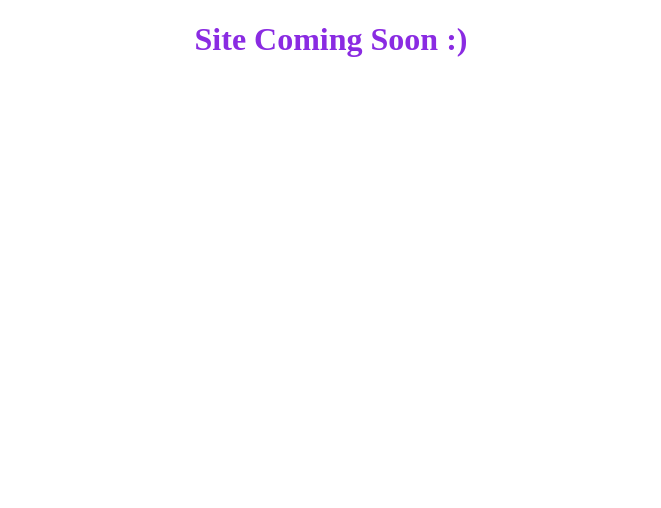
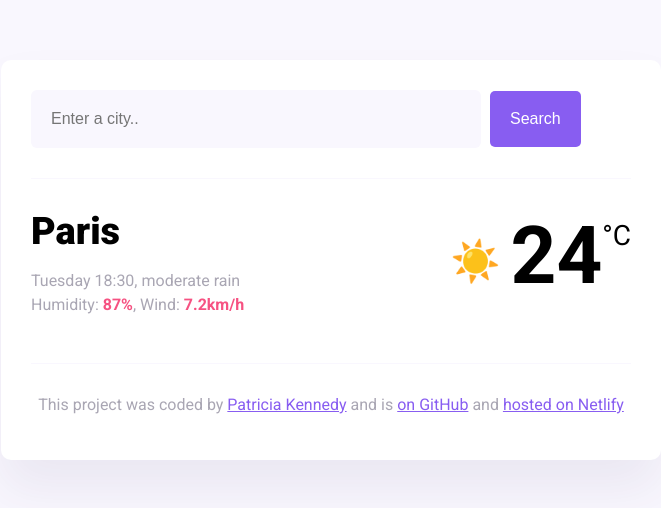
Before and after one commit to patriciakennedy/my-weather-app, a website: page index.html in a window 1280 px wide. Shown: the whole page, without its empty margins (309-970 px from the left). Drawn offline with nearby package versions, Linux system fonts and the light colour scheme.

Commit message:
Uploaded HTML, CSS and JS files

```diff
--- a/index.html
+++ b/index.html
@@ -1,17 +1,58 @@
 <!DOCTYPE html>
 <html lang="en">
-<head>
- <meta charset="UTF-8">
- <meta name="viewport" content="width=device-width, initial-scale=1.0">
- <title>Document</title>
- <style>
-  h1 {
-   color:blueviolet;
-   text-align: center;
-  }
- </style>
-</head>
-<body>
- <h1>Site Coming Soon :)</h1>
-</body>
+  <head>
+    <meta charset="UTF-8" />
+    <meta name="viewport" content="width=device-width, initial-scale=1.0" />
+    <link rel="preconnect" href="https://fonts.googleapis.com" />
+    <link rel="preconnect" href="https://fonts.gstatic.com" crossorigin />
+    <link
+      href="https://fonts.googleapis.com/css2?family=Roboto:ital,wght@0,100;0,400;0,500;0,700;0,900;1,100;1,300;1,400;1,500;1,700;1,900&display=swap"
+      rel="stylesheet"
+    />
+    <script src="https://cdn.jsdelivr.net/npm/axios@1.1.2/dist/axios.min.js"></script>
+    <link rel="stylesheet" href="src/styles.css" />
+    <title>My weather application</title>
+  </head>
+  <body>
+    <div class="weather-app">
+      <header>
+        <form id="search-form">
+          <input
+            type="search"
+            placeholder="Enter a city.."
+            required
+            class="search-input"
+            id="search-input"
+          />
+          <input type="submit" value="Search" class="search-button" />
+        </form>
+      </header>
+      <main>
+        <div class="current-weather">
+          <div>
+            <h1 class="current-city" id="current-city">Paris</h1>
+            <p class="current-details">
+              <span id="current-date"></span>, moderate rain <br />
+              Humidity: <strong>87%</strong>, Wind: <strong>7.2km/h</strong>
+            </p>
+          </div>
+          <div class="current-temperature">
+            <span class="current-temperature-icon">☀️</span
+            ><span class="current-temperature-value" id="current-temperature"
+              >24</span
+            ><span class="current-temperature-unit">°C</span>
+          </div>
+        </div>
+      </main>
+      <footer>
+        <p>
+          This project was coded by
+          <a href="#" target="_blank">Patricia Kennedy</a> and is
+          <a href="#" target="_blank"> on GitHub</a> and
+          <a href="#" target="_blank">hosted on Netlify</a>
+        </p>
+      </footer>
+    </div>
+  </body>
+  <script src="src/index.js"></script>
 </html>
--- /dev/null
+++ b/src/index.js
@@ -0,0 +1,53 @@
+function displayTemperature(response) {
+  let temperatureElement = document.querySelector("#current-temperature");
+  let temperature = Math.round(response.data.temperature.current);
+  let cityElement = document.querySelector("#current-city");
+  cityElement.innerHTML = response.data.city;
+  temperatureElement.innerHTML = temperature;
+}
+
+function search(event) {
+  event.preventDefault();
+  let searchInputElement = document.querySelector("#search-input");
+  let city = searchInputElement.value;
+
+  let apiKey = "b2a5adcct04b33178913oc335f405433";
+  let apiUrl = `https://api.shecodes.io/weather/v1/current?query=${city}&key=${apiKey}&units=metric`;
+
+  axios.get(apiUrl).then(displayTemperature);
+}
+
+function formatDate(date) {
+  let minutes = date.getMinutes();
+  let hours = date.getHours();
+  let day = date.getDay();
+
+  if (minutes < 10) {
+    minutes = `0${minutes}`;
+  }
+
+  if (hours < 10) {
+    hours = `0${hours}`;
+  }
+
+  let days = [
+    "Sunday",
+    "Monday",
+    "Tuesday",
+    "Wednesday",
+    "Thursday",
+    "Friday",
+    "Saturday"
+  ];
+
+  let formattedDay = days[day];
+  return `${formattedDay} ${hours}:${minutes}`;
+}
+
+let searchForm = document.querySelector("#search-form");
+searchForm.addEventListener("submit", search);
+
+let currentDateELement = document.querySelector("#current-date");
+let currentDate = new Date();
+
+currentDateELement.innerHTML = formatDate(currentDate);
--- /dev/null
+++ b/src/styles.css
@@ -0,0 +1,98 @@
+body {
+  background: #f9f7fe;
+  font-family: "Roboto", sans-serif;
+}
+
+a {
+  color: #885df1;
+}
+
+.weather-app {
+  background: white;
+  max-width: 600px;
+  margin: 60px auto;
+  padding: 30px;
+  border-radius: 10px;
+  box-shadow: 0 30px 50px rgba(65, 50, 100, 0.08);
+}
+
+header {
+  border-bottom: 1px solid #f9f7fe;
+  padding-bottom: 30px;
+}
+
+.search-input {
+  background-color: #f9f7fe;
+  border: none;
+  color: rgba(39, 33, 66, 0.4);
+  font-size: 16px;
+  padding: 20px;
+  width: 75%;
+  border-radius: 6px;
+}
+
+.search-button {
+  margin-left: 5px;
+  font-size: 16px;
+  background-color: #885df1;
+  color: white;
+  border: none;
+  padding: 20px;
+  line-height: 1;
+  border-radius: 5px;
+}
+
+main {
+  padding: 30px 0;
+}
+
+.current-temperature {
+  font-size: 48px;
+}
+
+.current-weather {
+  display: flex;
+  justify-content: space-between;
+}
+
+.current-city {
+  font-size: 38px;
+  font-weight: 900;
+  margin: 0;
+}
+.current-details {
+  color: rgba(39, 33, 66, 0.4);
+  font-size: 16px;
+  font-weight: 400;
+  line-height: 24px;
+}
+
+.current-details strong {
+  color: #f65282;
+}
+
+.current-temperature-icon {
+  position: relative;
+  top: -8px;
+  font-size: 40px;
+  margin-right: 10px;
+}
+
+.current-temperature-value {
+  font-size: 80px;
+  font-weight: bold;
+}
+
+.current-temperature-unit {
+  font-size: 28px;
+  position: relative;
+  top: -38px;
+}
+
+footer {
+  border-top: 1px solid #f9f7fe;
+  text-align: center;
+  padding-top: 15px;
+
+  color: rgba(39, 33, 66, 0.4);
+}
```
Also changed, not shown: oldindex.html (added, +17 -0 lines), package.json (added, +16 -0 lines).
